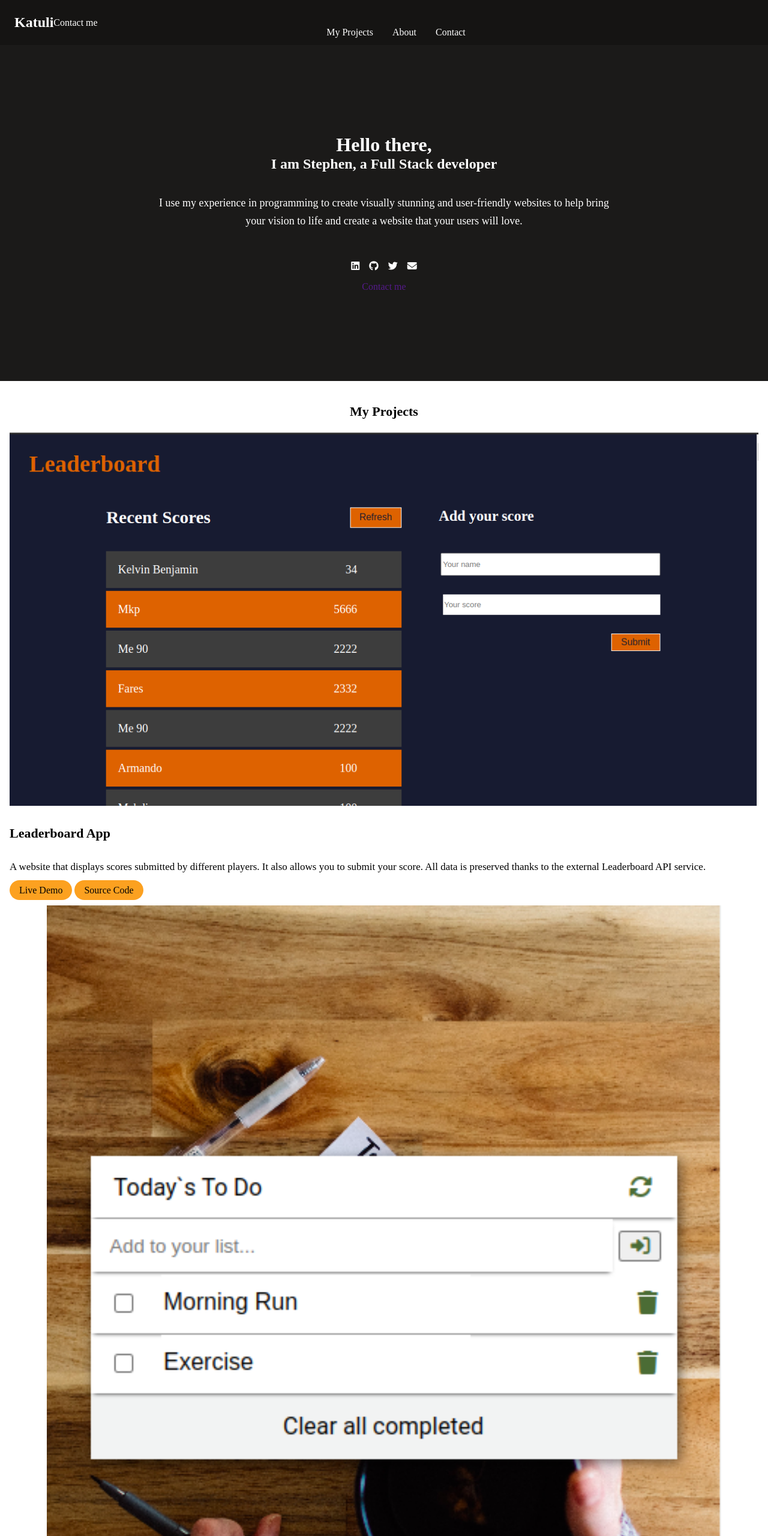
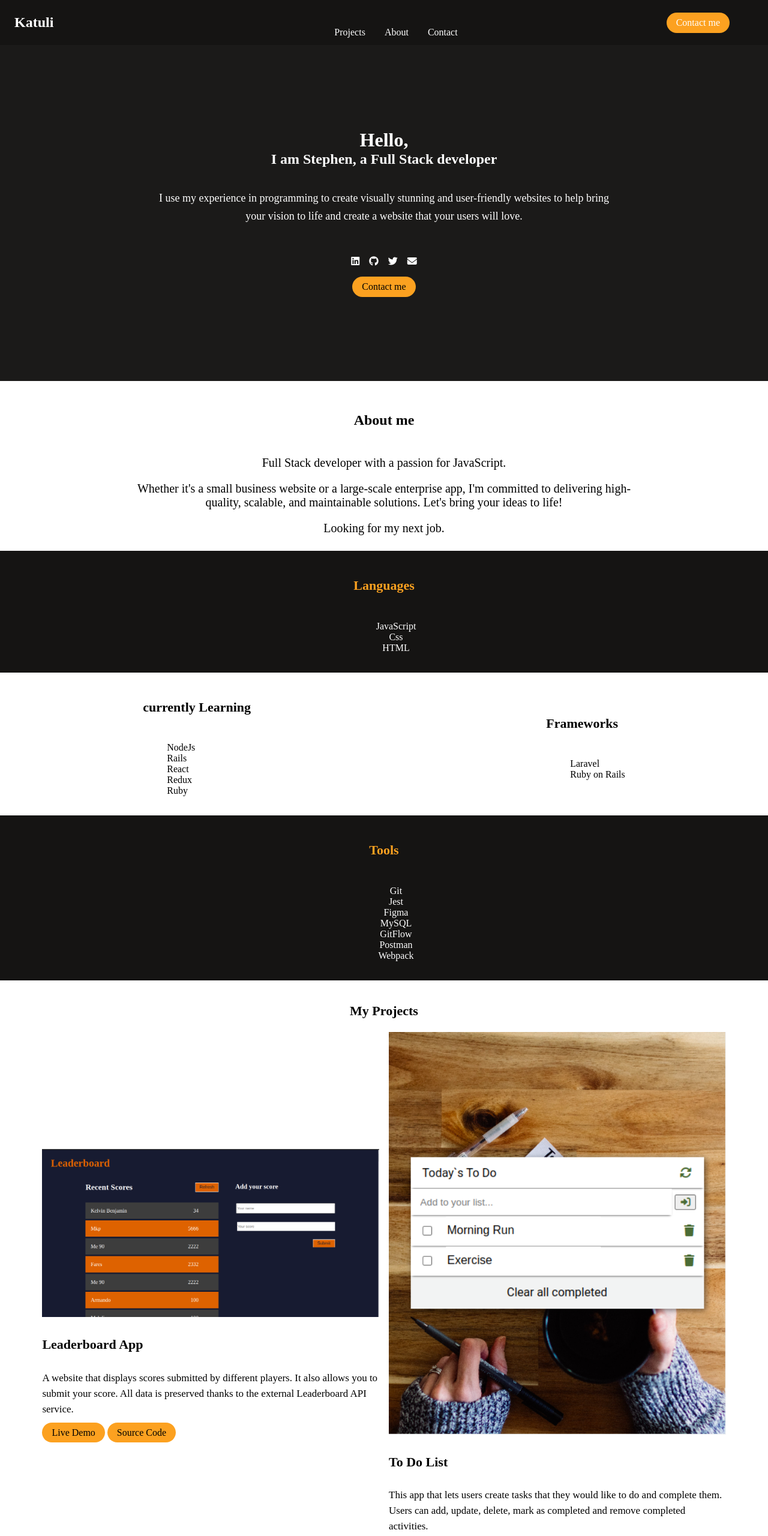
Before and after one commit to stephenkati/Professional-Portfolio, a website: page index.html in a window 1280 px wide. Shown: the top 2560 px of the page at 60% size. Drawn offline with Linux system fonts and the light colour scheme.

Commit message:
MAke additional changes to accomodate styling

```diff
--- a/index.html
+++ b/index.html
@@ -14,15 +14,15 @@
         <div class="nav">
             <div class="logo"> <a href="#">Katuli</a> </div>
             <ul>
-                <li> <a href="">My Projects</a> </li>
+                <li> <a href="">Projects</a> </li>
                 <li> <a href="">About</a> </li>
                 <li> <a href="">Contact</a> </li>
             </ul>
-            <a href=""> Contact me </a>
+            <a href="" class="callToAction" > Contact me </a>
         </div>
 
         <div class="heroSection">
-            <h1>Hello there,</h1>
+            <h1>Hello,</h1>
             <h2>I am Stephen, <span>a Full Stack developer</span> </h2>
             <p>I use my experience in programming to create visually stunning and user-friendly websites to help bring your vision to life and create a website that your users will love.</p>
             <ul>
@@ -31,76 +31,14 @@
                 <li> <a href="https://twitter.com/Stephen57913145"></a> <i class="fa-brands fa-twitter"></i> </li>
                 <li> <a href="stephenkatuli88@gmail.com"> </a><i class="fa-solid fa-envelope"></i> </li>
             </ul>
-            <a href="">Contact me</a>
-        </div>
-
-        <div class="projects">
-            <h3>My Projects</h3>
-            <div class="allProjects">
-                <div class="projectCard">
-                    <img src="./images/leaderboard.png" alt="example of how a leaderboard looks like">
-                    <div class="cardBody">
-                        <h4 class="cardTitle">Leaderboard App</h4>
-                        <p class="cardInfo">A website that displays scores submitted by different players. It also allows you to submit your score. All data is preserved thanks to the external Leaderboard API service.</p>
-                        <div class="actions">
-                            <a href="https://stephenkati.github.io/Leaderboard/dist/" class="liveDemo">Live Demo</a>
-                            <a href="https://github.com/stephenkati/Leaderboard" class="sourceCode">Source Code</a>
-                        </div>
-                    </div>
-                </div>
-
-                <div class="projectCard">
-                    <img src="./images/todolist.png" alt="Example of a to do list">
-                    <div class="cardBody">
-                        <h4 class="cardTitle">To Do List</h4>
-                        <p class="cardInfo">This app that lets users create tasks that they would like to do and complete them. Users can add, update, delete, mark as completed and remove completed activities.</p>
-                        <div class="actions">
-                            <a href="https://stephenkati.github.io/To-Do-List/" class="liveDemo">Live Demo</a>
-                            <a href="https://github.com/stephenkati/To-Do-List" class="sourceCode">Source Code</a>
-                        </div>
-                    </div>
-                </div>
-
-                <div class="projectCard">
-                    <img src="./images/awsbooks.png" alt="Example of a book in a bookslist">
-                    <div class="cardBody">
-                        <h4 class="cardTitle">Awesome Books</h4>
-                        <p class="cardInfo">This website for listing books and Arthurs, it stores data in the local storage. This project uses ES-6 and JavaScript modules.</p>
-                        <div class="actions">
-                            <a href="https://stephenkati.github.io/Awesome-books-ES6/" class="liveDemo">Live Demo</a>
-                            <a href="https://github.com/stephenkati/Awesome-books-ES6" class="sourceCode">Source Code</a>
-                        </div>
-                    </div>
-                </div>
-
-                <div class="projectCard">
-                    <img src="./images/globalcanvas.png" alt="Landing page for Global canvas art concert">
-                    <div class="cardBody">
-                        <h4 class="cardTitle">Global Canvas</h4>
-                        <p class="cardInfo">Global Canvas Art Exhibition Concert is a concert for showcasing art and giving artists and art lovers an opportunity to explore different galleries, be challenged as well as meet new people with similar interests.</p>
-                        <div class="actions">
-                            <a href="https://stephenkati.github.io/Global-Canvas-Art-Exhibition-Concert-/" class="liveDemo">Live Demo</a>
-                            <a href="https://github.com/stephenkati/Global-Canvas-Art-Exhibition-Concert-" class="sourceCode">Source Code</a>
-                        </div>
-                    </div>
-                </div>
-
-                <div class="projectCard">
-                    <img src="./images/potfoliowebsite.png" alt="">
-                    <div class="cardBody">
-                        <h4 class="cardTitle">First Portfolio project</h4>
-                        <p class="cardInfo">My first portfolio dedicated experience, showcases some of my work and introduces me to recruiters.</p>
-                        <div class="actions">
-                            <a href="https://stephenkati.github.io/Portfolio-setup-and-mobile-first/" class="liveDemo">Live Demo</a>
-                            <a href="https://github.com/stephenkati/Portfolio-setup-and-mobile-first" class="sourceCode">Source Code</a>
-                        </div>
-                    </div>
-                </div>
-            </div>
+            <a href="" class="callToAction2">Contact me</a>
         </div>
 
         <div class="about">
-            <p>Full Stack developer with a passion for JavaScript. Whether it's a small business website or a large-scale enterprise app, I'm committed to delivering high-quality, scalable, and maintainable solutions. Let's bring your ideas to life! Looking for my next job.</p>
+            <h3>About me</h3>
+            <p>Full Stack developer with a passion for JavaScript.</p>
+            <p>Whether it's a small business website or a large-scale enterprise app, I'm committed to delivering high-quality, scalable, and maintainable solutions. Let's bring your ideas to life!</p>
+            <p>Looking for my next job.</p>
         </div>
 
         <div class="skills">
@@ -115,11 +53,11 @@
             <div class="currentlyLearning">
                 <h4>currently Learning</h4>
                 <ul>
+                    <li>NodeJs</li>
+                    <li>Rails</li>
                     <li>React</li>
                     <li>Redux</li>
                     <li>Ruby</li>
-                    <li>Rails</li>
-                    <li>NodeJs</li>
                 </ul>
             </div>
             <div class="frameworks">
@@ -132,30 +70,98 @@
             <div class="tools">
                 <h4>Tools</h4>
                 <ul>
+                    <li>Git</li>
+                    <li>Jest</li>
+                    <li>Figma</li>
+                    <li>MySQL</li>
+                    <li>GitFlow</li>
+                    <li>Postman</li>
                     <li>Webpack</li>
-                    <li>GitFlow</li>
-                    <li>Jest</li>
-                    <li>MySQL</li>
-                    <li>Git</li>
-                    <li>Figma</li>
-                    <li>Postman</li>
                 </ul>
             </div>
         </div>
 
+        <div class="projects">
+            <h3>My Projects</h3>
+            <div class="allProjects">
+                <div class="projectCard project1">
+                    <img src="./images/leaderboard.png" alt="example of how a leaderboard looks like">
+                    <div class="cardBody">
+                        <h4 class="cardTitle">Leaderboard App</h4>
+                        <p class="cardInfo">A website that displays scores submitted by different players. It also allows you to submit your score. All data is preserved thanks to the external Leaderboard API service.</p>
+                        <div class="actions">
+                            <a target="_blank" href="https://stephenkati.github.io/Leaderboard/dist/" class="liveDemo">Live Demo</a>
+                            <a target="_blank" href="https://github.com/stephenkati/Leaderboard" class="sourceCode">Source Code</a>
+                        </div>
+                    </div>
+                </div>
+
+                <div class="projectCard project2">
+                    <img src="./images/todolist.png" alt="Example of a to do list">
+                    <div class="cardBody">
+                        <h4 class="cardTitle">To Do List</h4>
+                        <p class="cardInfo">This app that lets users create tasks that they would like to do and complete them. Users can add, update, delete, mark as completed and remove completed activities.</p>
+                        <div class="actions">
+                            <a target="_blank" href="https://stephenkati.github.io/To-Do-List/dist" class="liveDemo">Live Demo</a>
+                            <a target="_blank" href="https://github.com/stephenkati/To-Do-List" class="sourceCode">Source Code</a>
+                        </div>
+                    </div>
+                </div>
+
+                <div class="projectCard project3">
+                    <img src="./images/awsbooks.png" alt="Example of a book in a bookslist">
+                    <div class="cardBody">
+                        <h4 class="cardTitle">Awesome Books</h4>
+                        <p class="cardInfo">This website for listing books and Arthurs, it stores data in the local storage. This project uses ES-6 and JavaScript modules.</p>
+                        <div class="actions">
+                            <a target="_blank" href="https://stephenkati.github.io/Awesome-books-ES6/" class="liveDemo">Live Demo</a>
+                            <a target="_blank" href="https://github.com/stephenkati/Awesome-books-ES6" class="sourceCode">Source Code</a>
+                        </div>
+                    </div>
+                </div>
+
+                <div class="projectCard project4">
+                    <img src="./images/globalcanvas.png" alt="Landing page for Global canvas art concert">
+                    <div class="cardBody">
+                        <h4 class="cardTitle">Global Canvas</h4>
+                        <p class="cardInfo">Global Canvas Art Exhibition Concert is a concert for showcasing art and giving artists and art lovers an opportunity to explore different galleries, be challenged as well as meet new people with similar interests.</p>
+                        <div class="actions">
+                            <a target="_blank" href="https://stephenkati.github.io/Global-Canvas-Art-Exhibition-Concert-/" class="liveDemo">Live Demo</a>
+                            <a target="_blank" href="https://github.com/stephenkati/Global-Canvas-Art-Exhibition-Concert-" class="sourceCode">Source Code</a>
+                        </div>
+                    </div>
+                </div>
+
+                <div class="projectCard project5">
+                    <img src="./images/potfoliowebsite.png" alt="">
+                    <div class="cardBody">
+                        <h4 class="cardTitle">First Portfolio project</h4>
+                        <p class="cardInfo">My first portfolio dedicated experience, showcases some of my work and introduces me to recruiters.</p>
+                        <div class="actions">
+                            <a target="_blank" href="https://stephenkati.github.io/Portfolio-setup-and-mobile-first/" class="liveDemo">Live Demo</a>
+                            <a target="_blank" href="https://github.com/stephenkati/Portfolio-setup-and-mobile-first" class="sourceCode">Source Code</a>
+                        </div>
+                    </div>
+                </div>
+            </div>
+        </div>
+
         <div class="contact">
+            <h3>Contact</h3>
             <p>I am committed to creating a warm and welcoming environment for everyone, and I look forward to getting to hear from you. So don't be shy, drop me a message and let's get started!</p>
 
-            <form action="">
-                <input type="text" name="name" id="name">
-                <textarea type="text" name="message" id="message"> </textarea>
-                <input type="submit" name="submit" id="submit">
+            <form action="https://formspree.io/f/xyyapkva" method="POST">
+                <input type="text" name="name" id="name" placeholder="Your name please..." required>
+                <input type="email" name="email" id="email" placeholder="Your email please..." required>
+                <textarea type="text" name="message" id="message" placeholder="Write your message here..." required> </textarea>
+                <input type="submit" name="submit" id="submit" value="Send">
             </form>
         </div>
 
         <footer>
             <ul>
-                <li> <a href="">My Projects</a> </li>
+                <li> <a href="">Katuli</a> </li>
+                <li> <a href="">Projects</a> </li>
                 <li> <a href="">About</a> </li>
                 <li> <a href="">Contact</a> </li>
             </ul>
```
